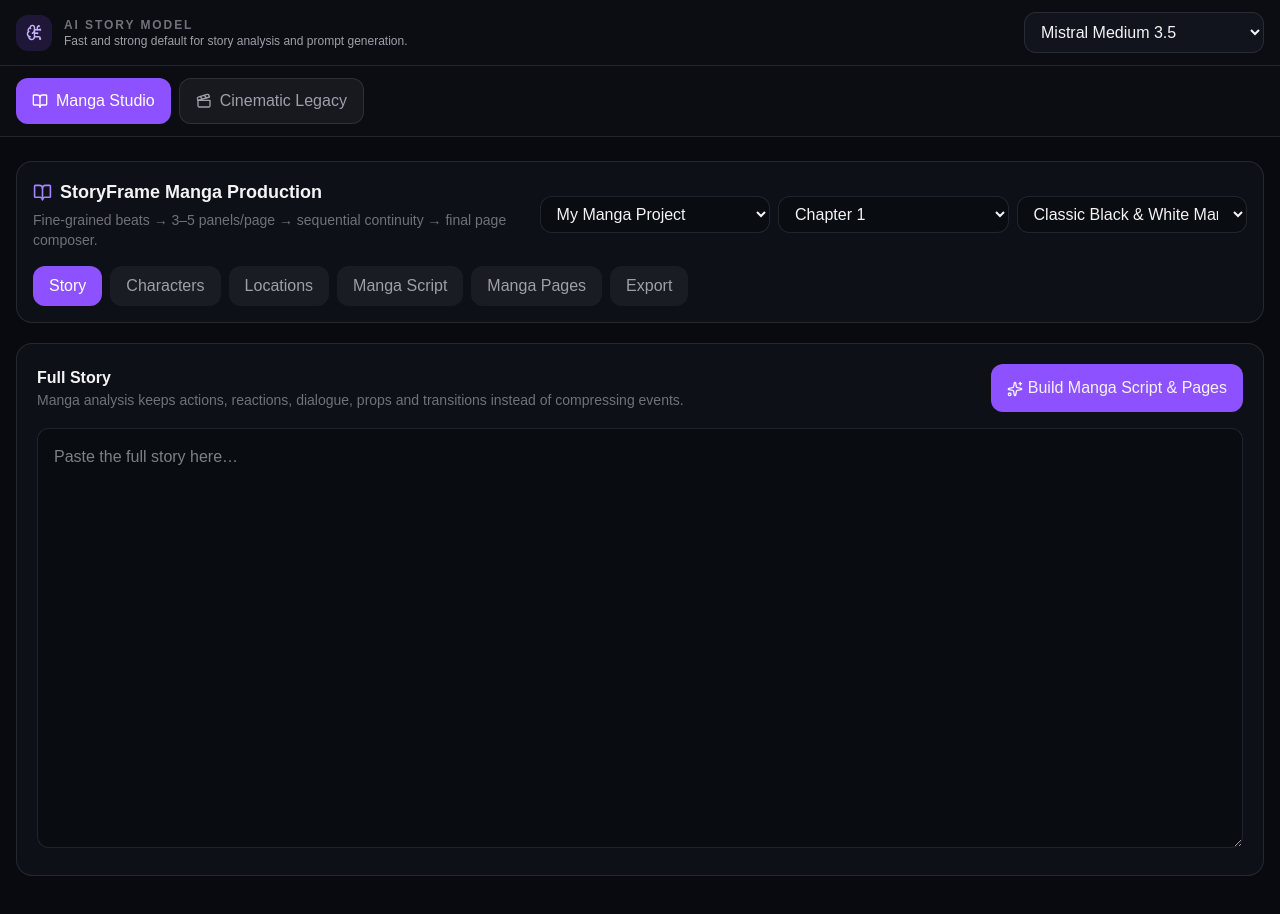
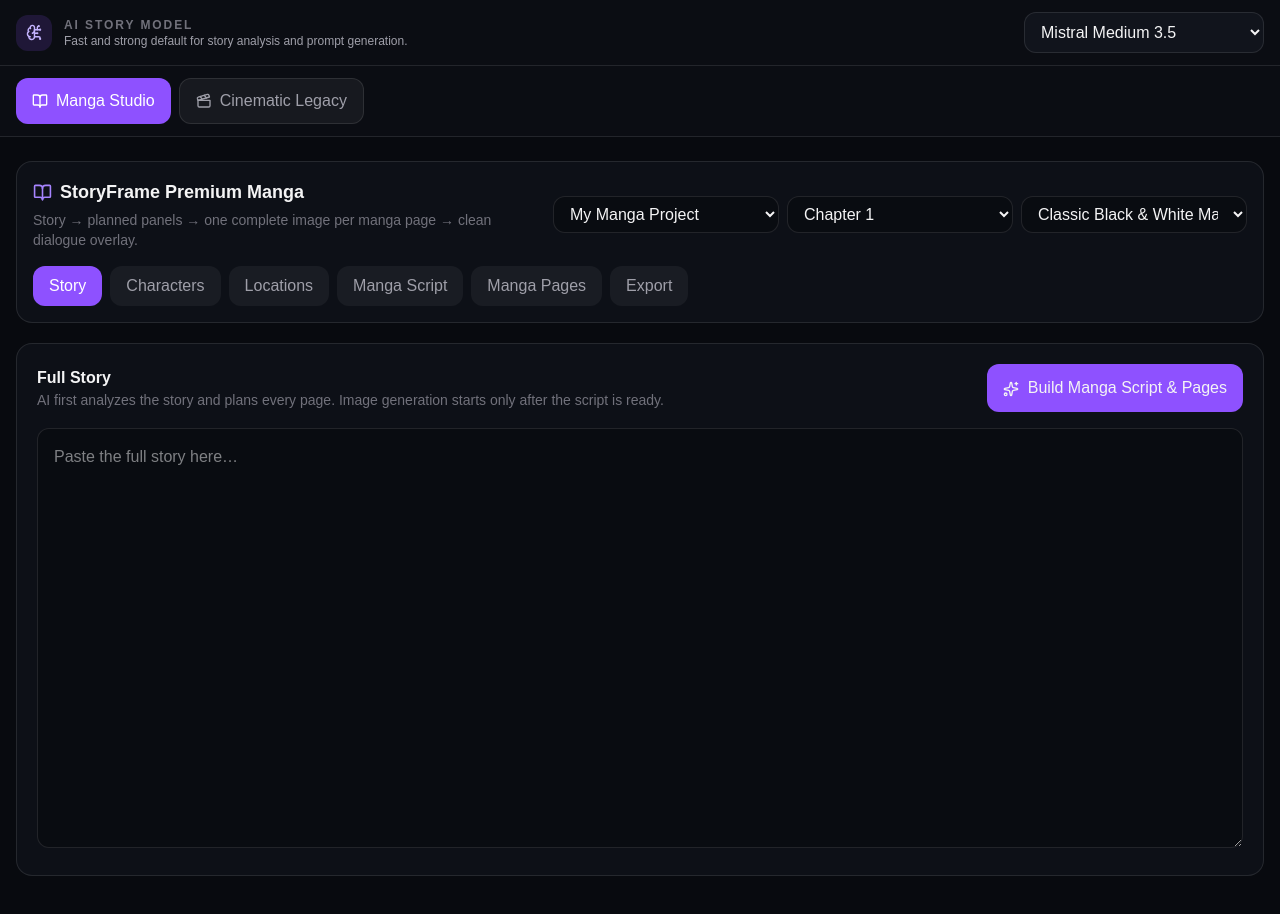
Before and after one commit to shuvinexofficial143-design/storyframe, a Next.js app: page / in a window 1280 px wide. Shown: the top 914 px of the page. Built offline with nearby package versions, Linux system fonts and the light colour scheme.

Commit message:
Switch Manga Studio to premium page renderer

```diff
--- a/components/storyframe-workspace.tsx
+++ b/components/storyframe-workspace.tsx
@@ -3,7 +3,7 @@
 import {useState} from "react";
 import {BookOpen,Clapperboard} from "lucide-react";
 import {CinematicContinuityStudio} from "./cinematic-continuity-studio";
-import {MangaProductionStudio} from "./manga-production-studio";
+import {MangaPageProductionStudio} from "./manga-page-production-studio";
 
 const STORAGE_KEY="storyframe-workspace-mode";
 type Mode="manga"|"cinematic";
@@ -23,6 +23,6 @@ export function StoryFrameWorkspace(){
         <button onClick={()=>change("cinematic")} className={`flex items-center gap-2 rounded-xl px-4 py-2.5 text-sm font-semibold ${mode==="cinematic"?"bg-violet-500 text-white":"border border-white/10 bg-white/5 text-zinc-400"}`}><Clapperboard size={16}/> Cinematic Legacy</button>
       </div>
     </div>
-    {mode==="manga"?<MangaProductionStudio/>:<CinematicContinuityStudio/>}
+    {mode==="manga"?<MangaPageProductionStudio/>:<CinematicContinuityStudio/>}
   </>;
 }
```
